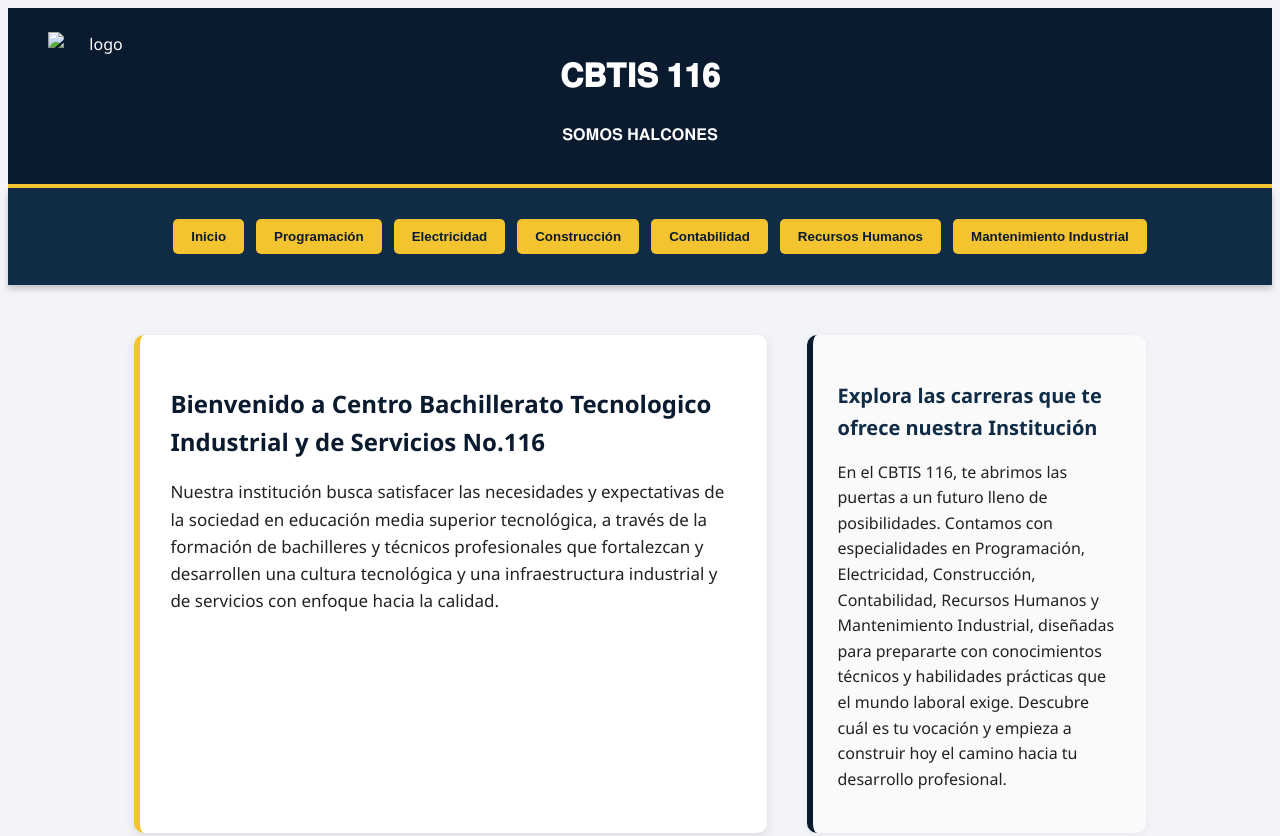
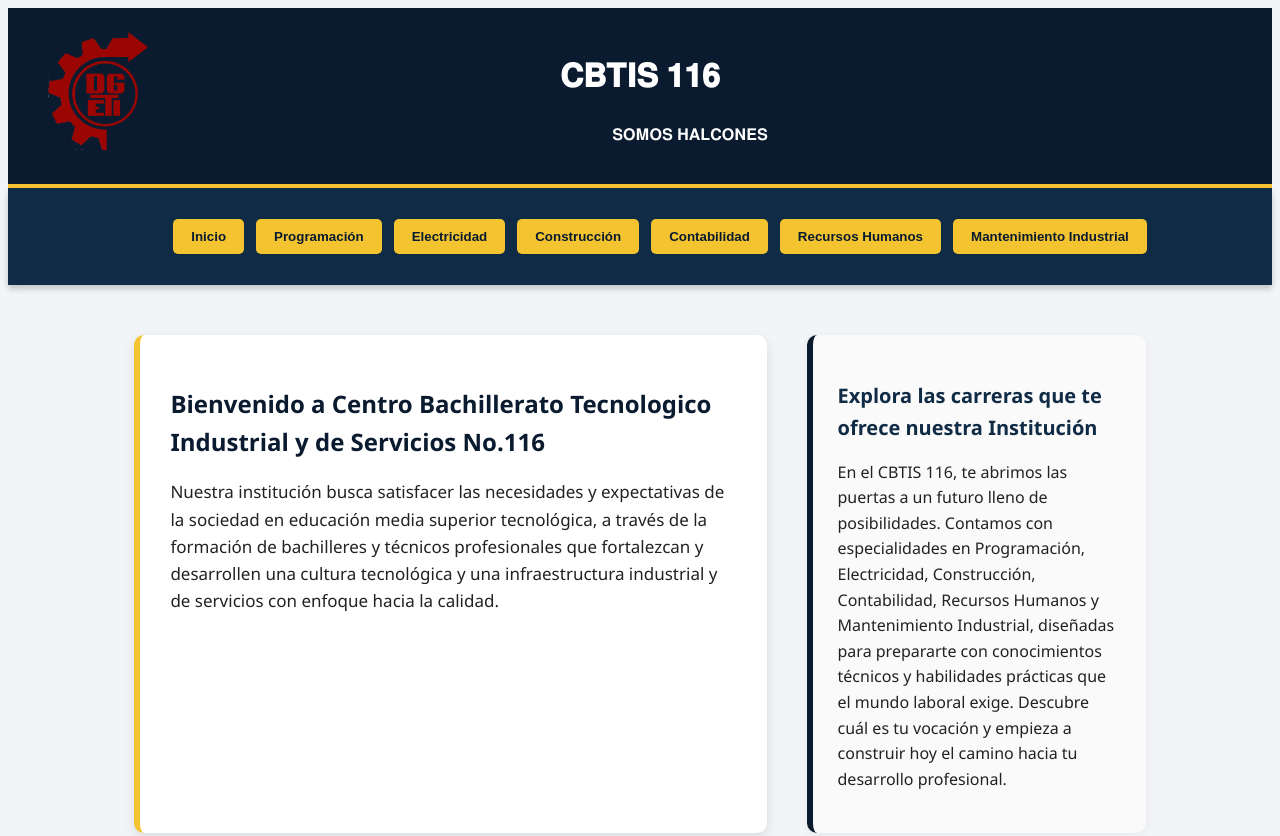
Before and after one commit to GvnnyB/CBTIS-116, a plain HTML site: page index.html in a window 1280 px wide. Shown: the top 836 px of the page. Drawn offline with Linux system fonts and the light colour scheme.

Commit message:
Update index.html

```diff
--- a/index.html
+++ b/index.html
@@ -10,7 +10,7 @@
 
     <header>
     <h1>𝐂𝐁𝐓𝐈𝐒 𝟏𝟏𝟔</h1>
-    <img src="img/dgti.png" alt="logo">
+    <img src="dgti.png" alt="logo">
     <p>𝐒𝐎𝐌𝐎𝐒 𝐇𝐀𝐋𝐂𝐎𝐍𝐄𝐒</p>
   </header>
 
```
